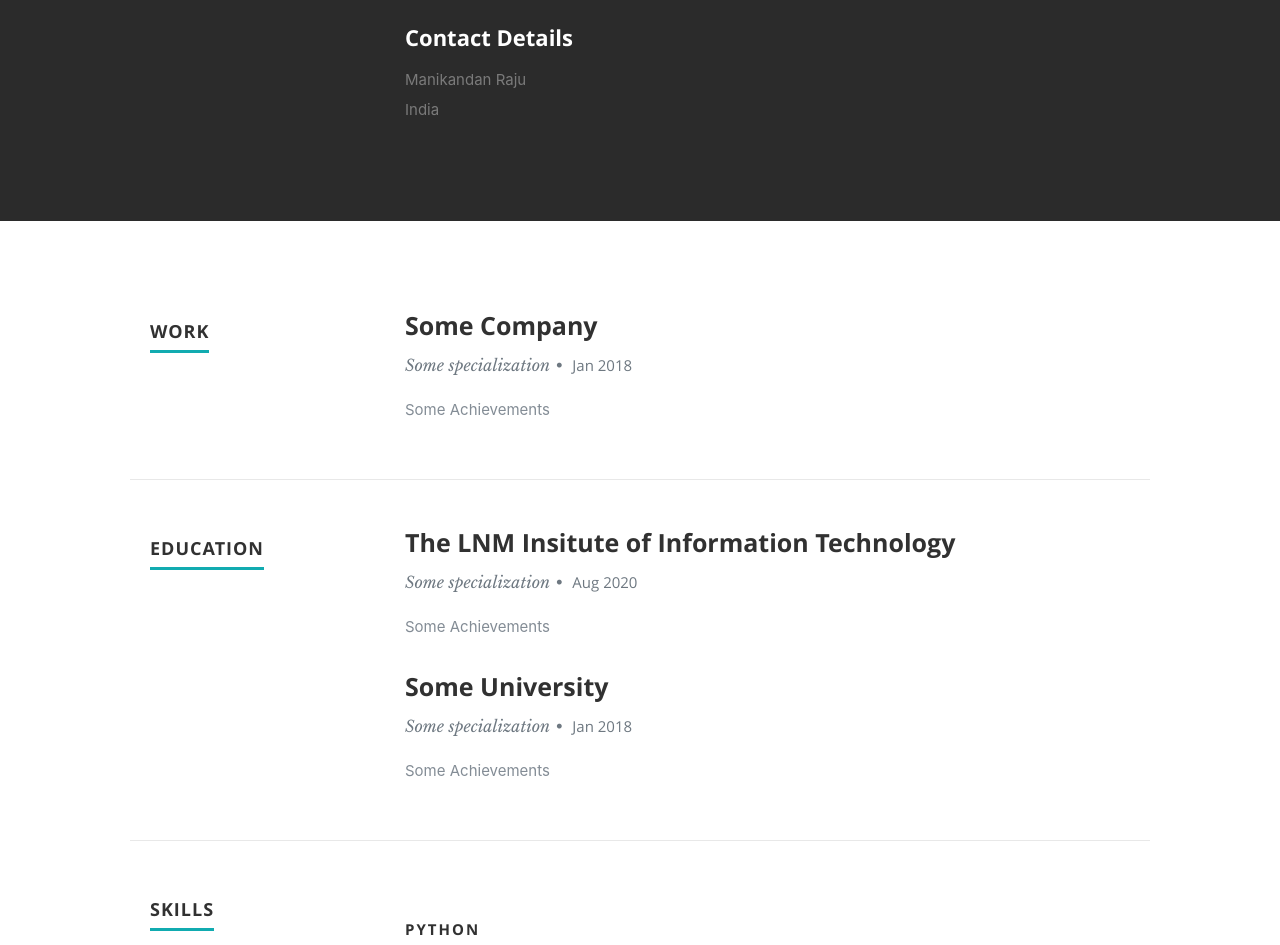
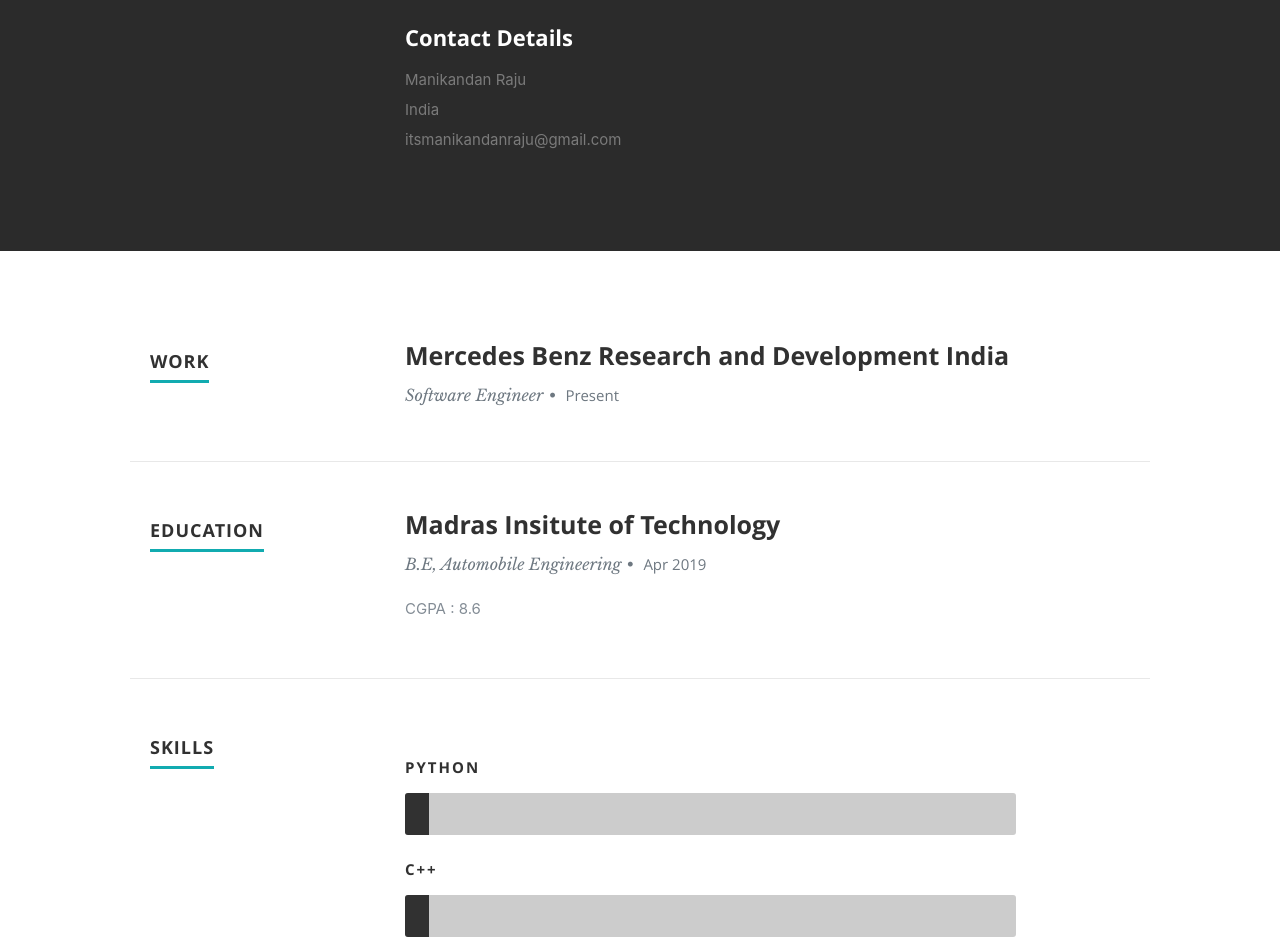
Before and after one commit to Manikandan-Raju/web-app, a React (Create React App) app in the folder frontend/: page / in a window 1280 px wide. Shown: the part 1167-2112 px from the top of the page. Built offline with nearby package versions, Linux system fonts and the light colour scheme.

Commit message:
fix warnings

```diff
--- a/frontend/src/App.js
+++ b/frontend/src/App.js
@@ -15,8 +15,8 @@ class App extends Component {
         <About resumeData={resumeData}/>
         <Resume resumeData={resumeData}/>
         <Portfolio resumeData={resumeData}/>
-        <Testimonials resumeData={resumeData}/>
-        <ContactUs resumeData={resumeData}/>
+        //<Testimonials resumeData={resumeData}/>
+        //<ContactUs resumeData={resumeData}/>
         <Footer resumeData={resumeData}/>
       </div>
     );
--- a/frontend/src/components/About.js
+++ b/frontend/src/components/About.js
@@ -6,11 +6,7 @@ export default class About extends Component {
       <section id="about">
          <div className="row">
 
-            <div className="three columns">
-
-               <img className="profile-pic"  src="images/profilepic.jpg" alt="" />
-
-            </div>
+            <div className="three columns"></div>
 
             <div className="nine columns main-col">
 
--- a/frontend/src/components/ContactUs.js
+++ b/frontend/src/components/ContactUs.js
@@ -14,8 +14,8 @@ export default class ContactUs extends Component {
           <div className="row">
             <aside className="eigth columns footer-widgets">
               <div className="widget">
-                <h4>Linked in :
-                  {resumeData.linkedinId}
+                <h4>
+                  itsmanikandanraju@gmail.com
                 </h4>
               </div>
             </aside>
--- a/frontend/src/components/Portfolio.js
+++ b/frontend/src/components/Portfolio.js
@@ -14,11 +14,12 @@ export default class Porfolio extends Component {
                 <div className="columns portfolio-item">
                   <div className="item-wrap">
                     <a href="#modal-01">
-                      <img src={`${item.imgurl}`} className="item-img" alt="img"/>
+                      //<img src={`${item.imgurl}`} className="item-img" alt="img"/>
                       <div className="overlay">
                         <div className="portfolio-item-meta">
                           <h5>{item.name}</h5>
                           <p>{item.description}</p>
+                          <a href={item.imgurl} target="_blank" rel="noopener noreferrer" >Github link</a>
                         </div>
                       </div>
                     </a>
--- a/frontend/src/resumeData.js
+++ b/frontend/src/resumeData.js
@@ -17,32 +17,24 @@ let resumeData = {
           "className":"fa fa-github"
         }
       ],
-    "aboutme":"> Engineering Professional with 4 Years of experience in Automotive Automation Development in ADAS AUTOSAR Domain, SIL & HIL Software Validation and CI/CD DevOps.\n> Expertise in developing Python automation scripts for ADAS AUTOSAR stack C/C++ code generation , ARXML parsing and Validation of ADAS Functional Requirements.\n> Development of Internal Web Application for Mapping tool of AUTOSAR ports and ADAS Software Components (SwC) using Django RESTAPI and React JS and PostgreSQL Database.\n> Hands-on Experience with dSPACE Simulator-based Hardware in Loop Testing of Engine and Transmission ECU.\n> Hands-on Experience in Requirements Analysis, Test Cases Development and Automation XIL API and CAPL Scripting.",
     "address":"India",
-    "website":"",
+    "website":"itsmanikandanraju@gmail.com",
     "education":[
       {
-        "UniversityName":"The LNM Insitute of Information Technology",
-        "specialization":"Some specialization",
-        "MonthOfPassing":"Aug",
-        "YearOfPassing":"2020",
-        "Achievements":"Some Achievements"
-      },
-      {
-        "UniversityName":"Some University",
-        "specialization":"Some specialization",
-        "MonthOfPassing":"Jan",
-        "YearOfPassing":"2018",
-        "Achievements":"Some Achievements"
+        "UniversityName":"Madras Insitute of Technology",
+        "specialization":"B.E, Automobile Engineering",
+        "MonthOfPassing":"Apr",
+        "YearOfPassing":"2019",
+        "Achievements":"CGPA : 8.6"
       }
     ],
     "work":[
       {
-        "CompanyName":"Some Company",
-        "specialization":"Some specialization",
-        "MonthOfLeaving":"Jan",
-        "YearOfLeaving":"2018",
-        "Achievements":"Some Achievements"
+        "CompanyName":"Mercedes Benz Research and Development India",
+        "specialization":"Software Engineer",
+        "MonthOfLeaving":"Present",
+        "YearOfLeaving":"",
+        "Achievements":""
       }
     ],
     "skillsDescription":"",
@@ -51,15 +43,15 @@ let resumeData = {
         "skillname":"Python"
       },
       {
-        "skillname":"CSS"
+        "skillname":"C++"
       }
     ],
     "portfolio":[
-      {
-        "name":"project1",
-        "description":"mobileapp",
-        "imgurl":"images/portfolio/phone.jpg"
-      }
+    {
+      "name":"ARXML Parser",
+      "description":"Python script to parse AXRML file to extract Port and SWCs Parameters using xml module",
+      "imgurl":"https://github.com/Manikandan-Raju/arxml_parser"}
+
     ],
     "testimonials":[
     ]
```
